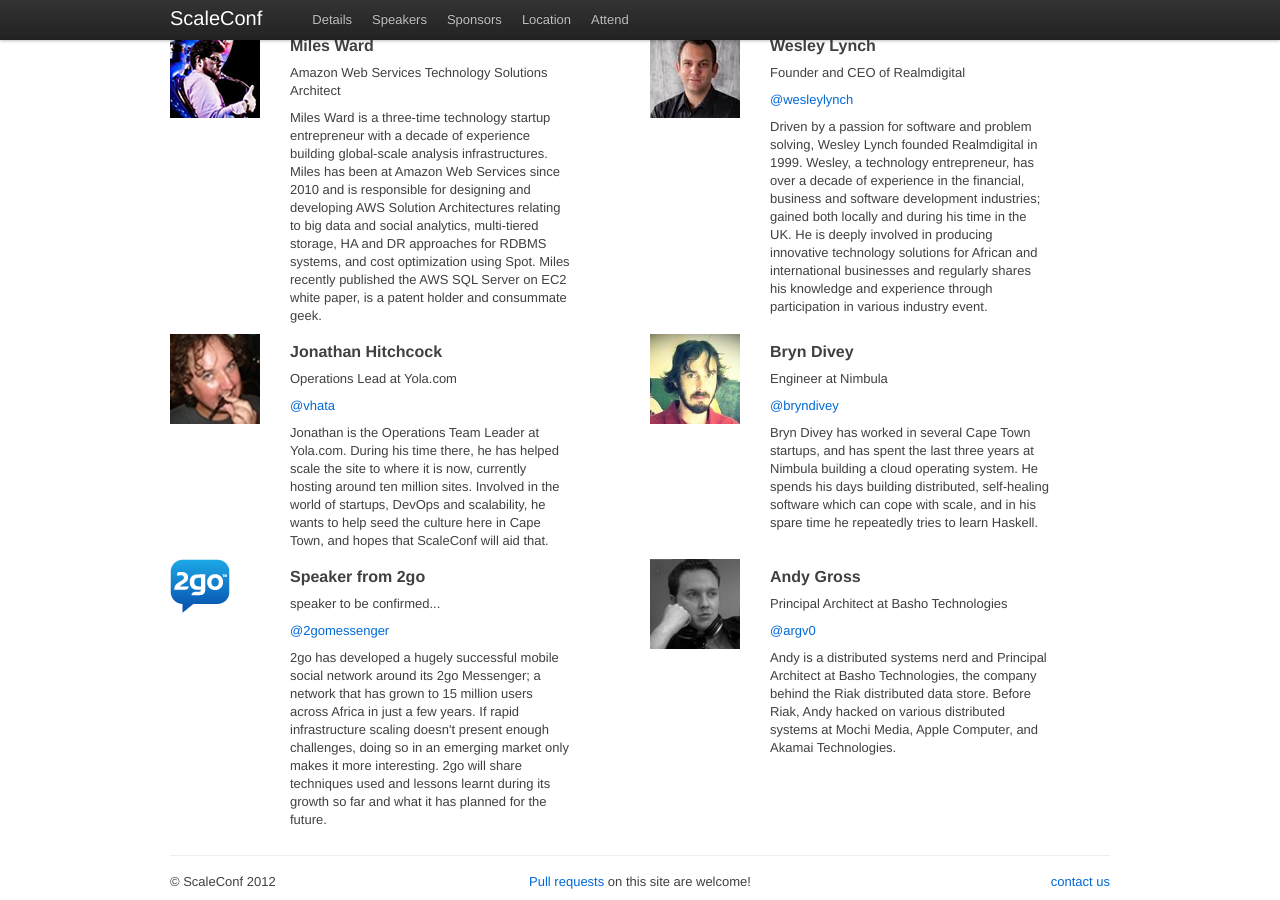
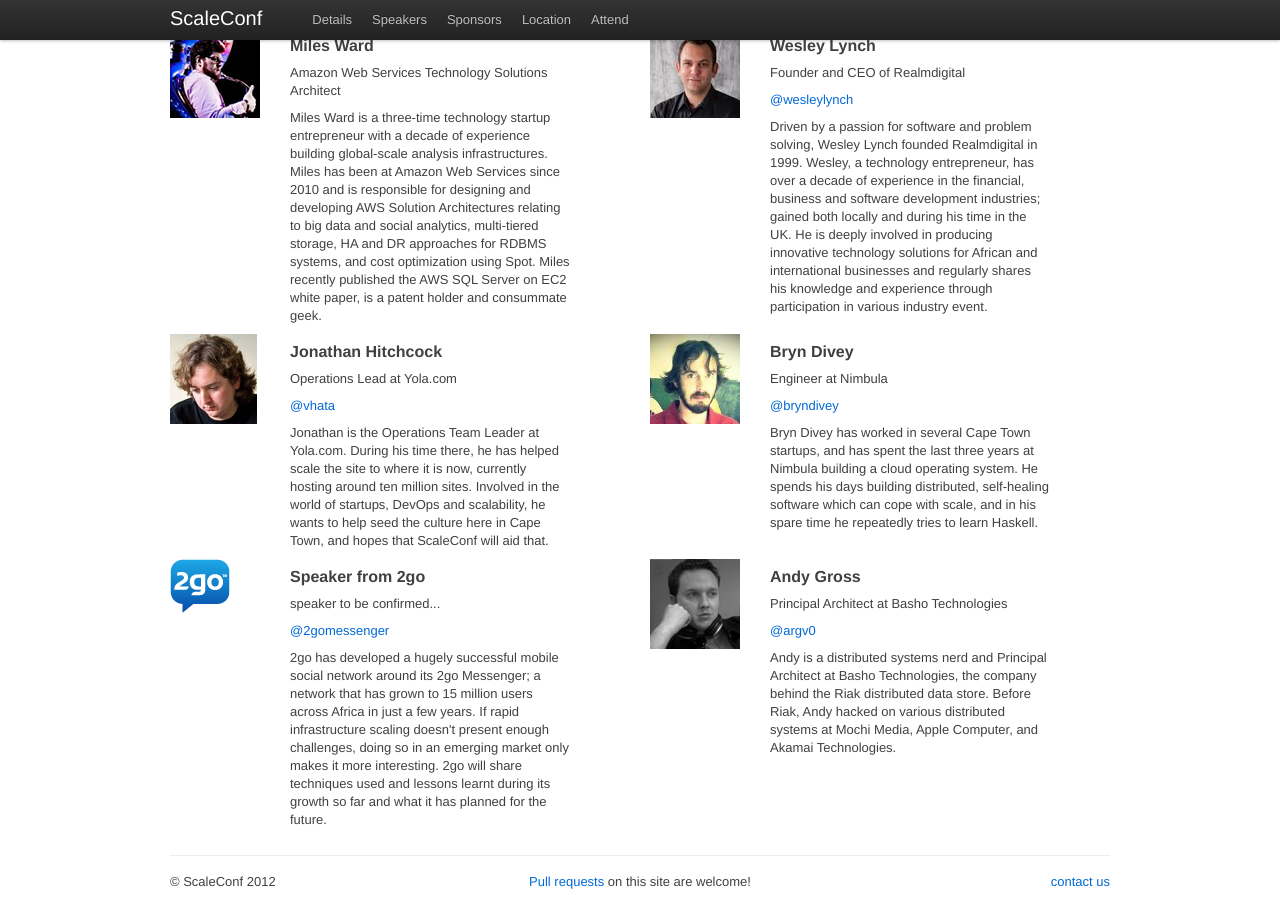
Before and after one commit to scaleconf/scaleconf.github.com, a Jekyll site: the page built from speakers.html, in a window 1280 px wide and 900 px high, scrolled down 890 px. Built offline with Jekyll 4.4.1, drawn with Linux system fonts in a browser that asks for light colours; Markdown is read by kramdown in place of the engine named in the settings.

Commit message:
Should probably use a less hooligan avatar

```diff
--- a/speakers.html
+++ b/speakers.html
@@ -123,7 +123,7 @@
          <div class="span8 speaker">
             <div class="row">
                 <div class="span2">
-                    <img class='speaker' src='images/speakers/vhata.jpeg'/>
+                    <img class='speaker' src='images/speakers/jonathan.jpg'/>
                 </div>
                 <div class="span5">
                     <h4>Jonathan Hitchcock</h4>
```
